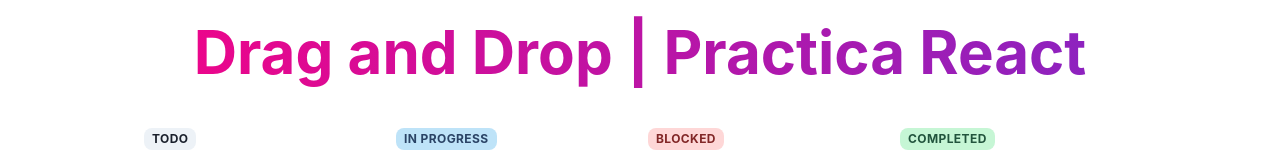
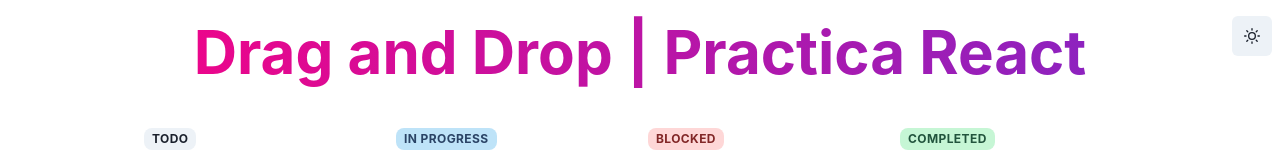
Before and after one commit to AngelGuz/DragDrop, a React (Create React App) app: page / in a window 1280 px wide. Shown: the top 160 px of the page. Built offline with nearby package versions, Linux system fonts and the light colour scheme.

Commit message:
Dark Mode

```diff
--- a/src/App.tsx
+++ b/src/App.tsx
@@ -6,6 +6,7 @@
 import { ColumnType } from "./utils/models";
 import { DndProvider } from "react-dnd";
 import { HTML5Backend } from "react-dnd-html5-backend";
+import { DarkModeIconButton } from "./components/DarkModeIconButton";
 
 
 function App() {
@@ -20,6 +21,7 @@
       >
         Drag and Drop | Practica React
       </Heading>
+      <DarkModeIconButton position="absolute" top={0} right={2} />
       <Container maxWidth="container.lg" px={4} py={10}>
         <DndProvider backend={HTML5Backend}>
           <SimpleGrid columns={{base: 1, md: 4}} spacing={{base: 16, md: 4}}>
--- /dev/null
+++ b/src/components/DarkModeIconButton.tsx
@@ -0,0 +1,17 @@
+import { MoonIcon, SunIcon } from "@chakra-ui/icons";
+import { IconButton, useColorMode } from "@chakra-ui/react";
+
+export function DarkModeIconButton({...rest}: React.ComponentPropsWithRef<typeof IconButton>){
+    const { colorMode, toggleColorMode } = useColorMode();
+
+    const isDark = colorMode === 'dark';
+
+    return(
+        <IconButton
+            onClick={toggleColorMode}
+            icon={isDark?<MoonIcon/>:<SunIcon/>}
+            aria-label={'dark-mode-toggle'}
+            {...rest}
+        />
+    )
+}
```
